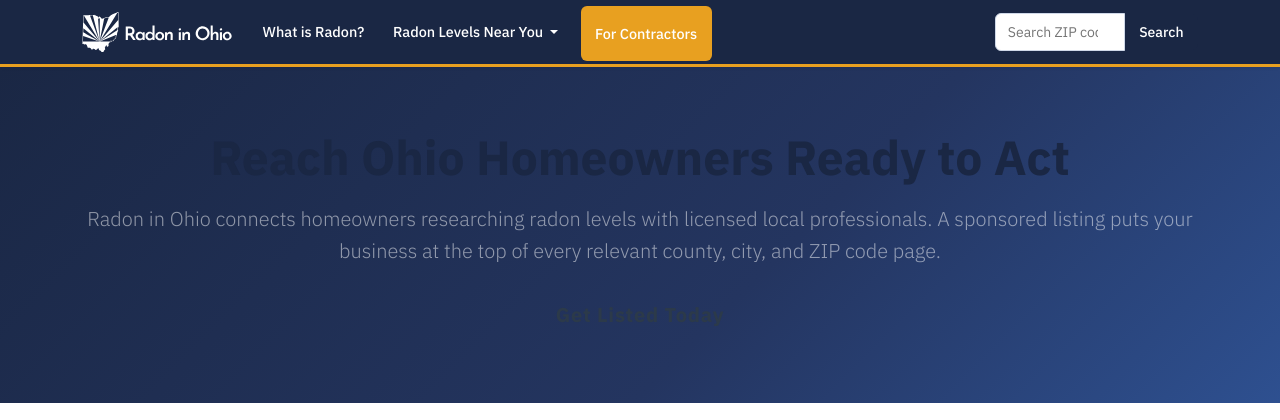
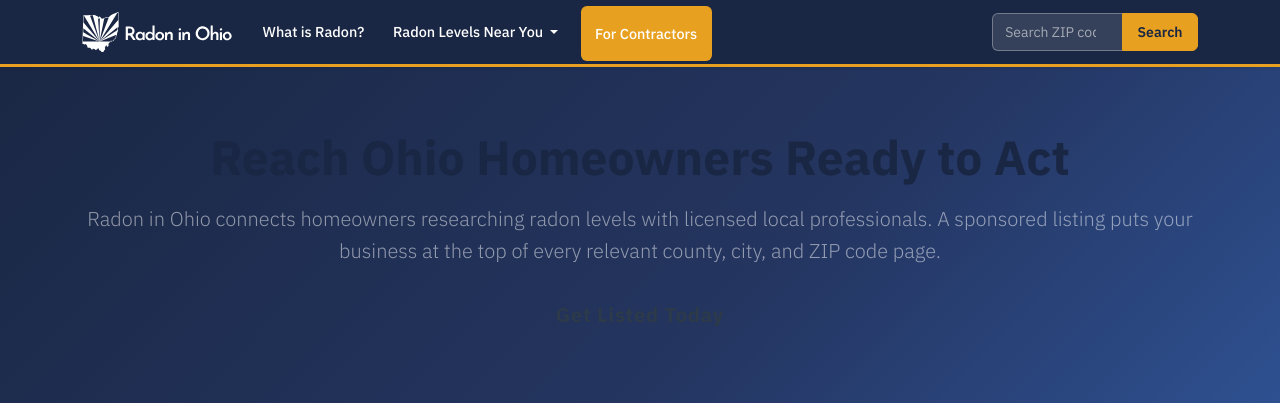
Before and after one commit to wrwatkins/radon-in-ohio, a Django app: page /advertise/ in a window 1280 px wide. Shown: the top 420 px of the page. Run offline with Django 5.2, Linux system fonts and the light colour scheme; some libraries are stand-ins or nearby versions.

Commit message:
Fix nav search input and button visibility on dark navbar
Co-Authored-By: Claude Sonnet 4.6 <noreply@anthropic.com>

```diff
--- a/static/css/radoninohio.css
+++ b/static/css/radoninohio.css
@@ -121,33 +121,38 @@ a:hover { color: var(--navy); }
 }
 
 .nav-search-input {
-  border: 1.5px solid var(--slate-200);
+  border: 1.5px solid rgba(255,255,255,0.3);
+  border-right: none;
   border-radius: var(--radius) 0 0 var(--radius);
   font-size: 0.875rem;
   padding: 0.4rem 0.75rem;
   width: 130px;
-  color: var(--navy);
-  transition: border-color 0.15s;
+  color: var(--white);
+  background: rgba(255,255,255,0.12);
+  transition: border-color 0.15s, background 0.15s;
 }
+
+.nav-search-input::placeholder { color: rgba(255,255,255,0.55); }
 
 .nav-search-input:focus {
   outline: none;
-  border-color: var(--steel);
+  border-color: var(--amber);
+  background: rgba(255,255,255,0.18);
 }
 
 .btn-nav-search {
-  background: var(--navy);
-  color: var(--white);
-  border: none;
+  background: var(--amber);
+  color: var(--navy);
+  border: 1.5px solid var(--amber);
   border-radius: 0 var(--radius) var(--radius) 0;
   padding: 0.4rem 0.9rem;
   font-size: 0.875rem;
-  font-weight: 500;
+  font-weight: 600;
   cursor: pointer;
   transition: background 0.15s;
 }
 
-.btn-nav-search:hover { background: var(--navy-mid); }
+.btn-nav-search:hover { background: var(--amber-dark); border-color: var(--amber-dark); }
 
 /* ── Hero ──────────────────────────────────────────────────────────────────── */
 .site-hero {
```
